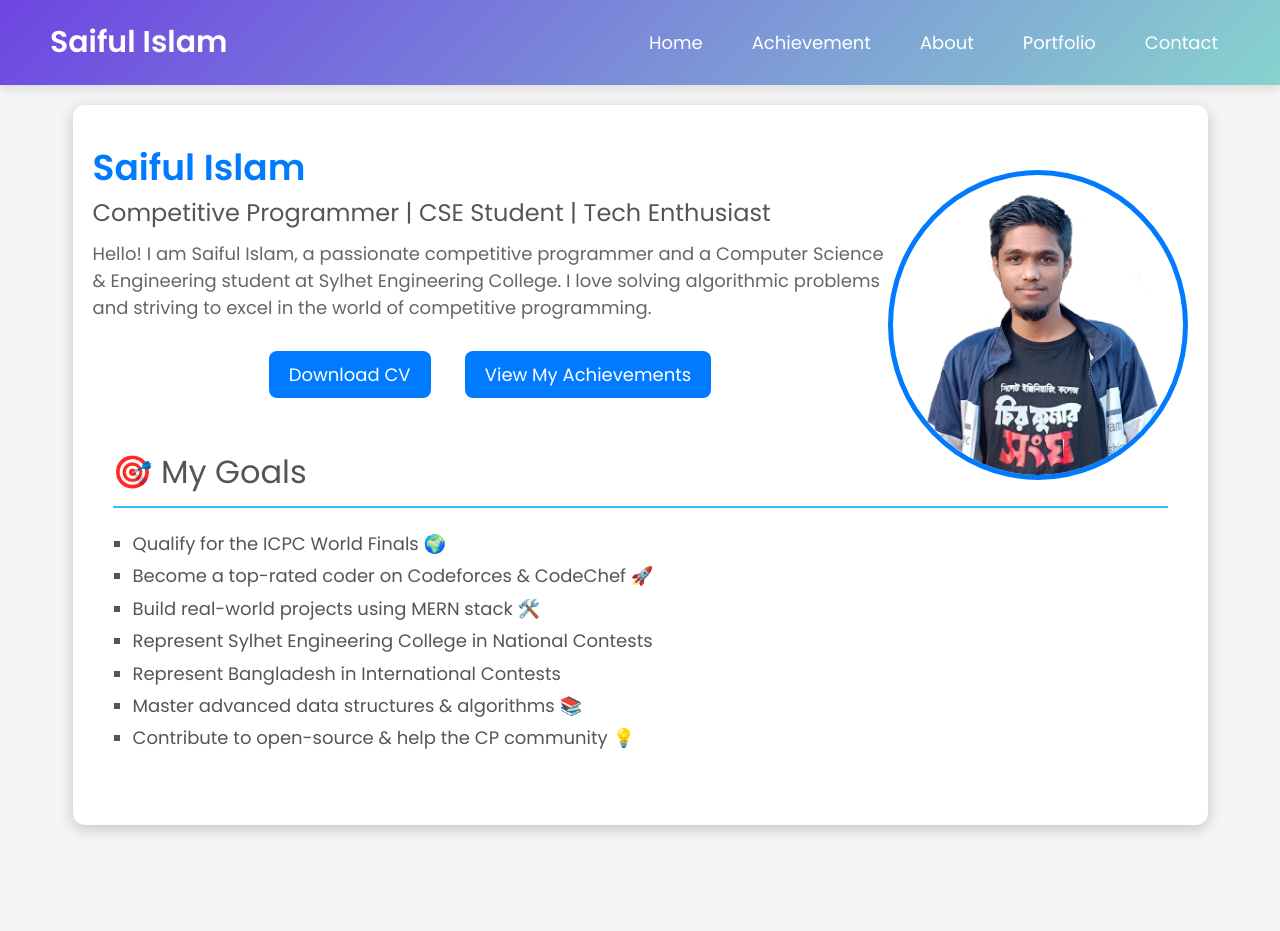
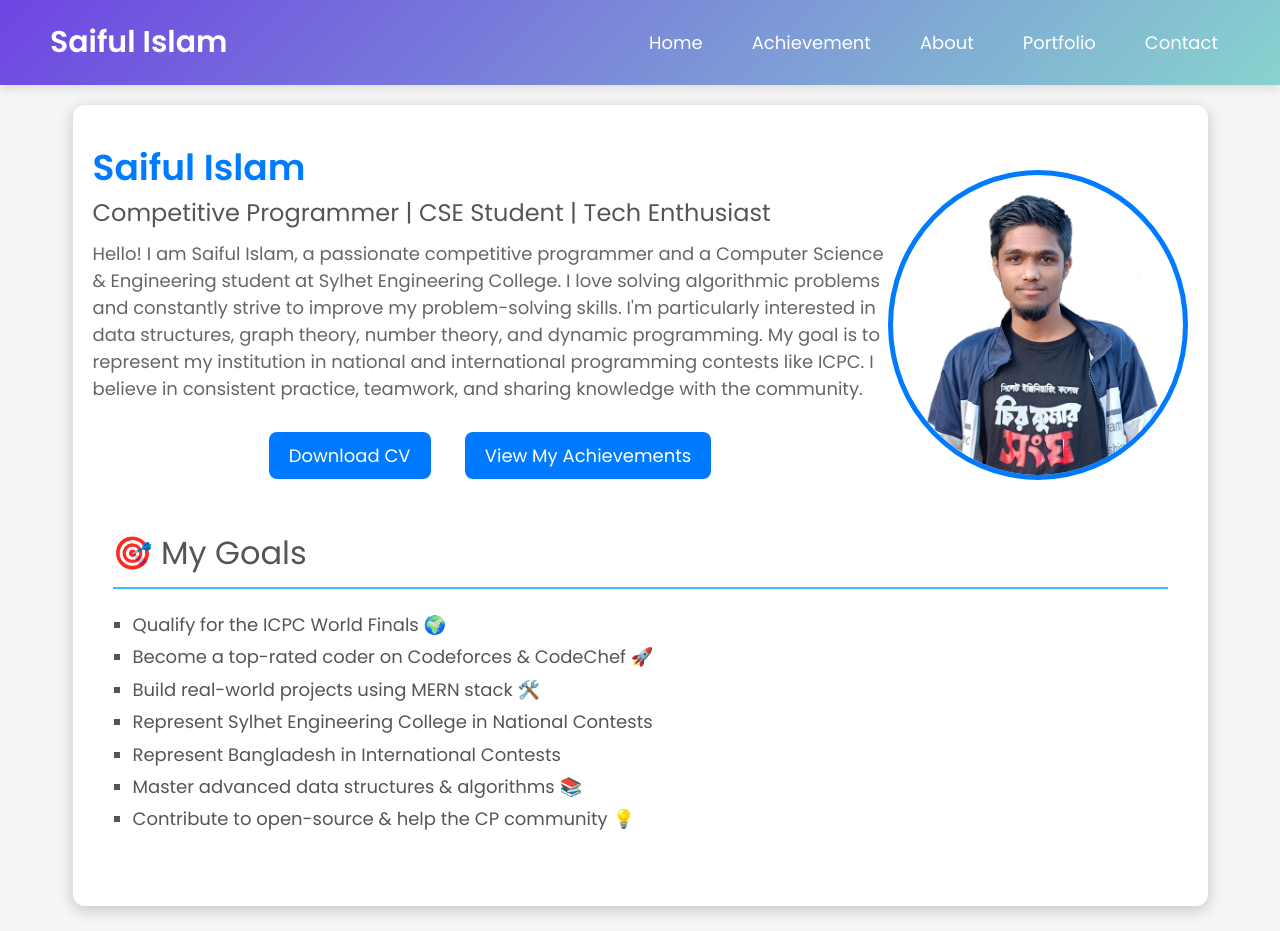
Before and after one commit to saiful-islam-bk/Portfolio, a plain HTML site: page index.html in a window 1280 px wide. Before the commit the page ends 850 px from the top, so only its background shows below. Drawn offline with Linux system fonts and the light colour scheme.

Commit message:
Update index.html

```diff
--- a/index.html
+++ b/index.html
@@ -194,8 +194,12 @@
         <img src="img/hero.png" alt="Saiful Islam" class="profile-img" align="right">
         <h2>Competitive Programmer | CSE Student | Tech Enthusiast</h2>
         <p>Hello! I am Saiful Islam, a passionate competitive programmer and a Computer
-        Science & Engineering student at Sylhet Engineering College. I love solving
-        algorithmic problems and striving to excel in the world of competitive programming.
+            Science & Engineering student at Sylhet Engineering College. I love solving
+            algorithmic problems and constantly strive to improve my problem-solving skills.
+            I'm particularly interested in data structures, graph theory, number theory,
+            and dynamic programming. My goal is to represent my institution in national and
+            international programming contests like ICPC. I believe in consistent practice,
+            teamwork, and sharing knowledge with the community.
         </p>
         <div align="center">
             <a href="achievement" class="btn">Download CV </a>
```
